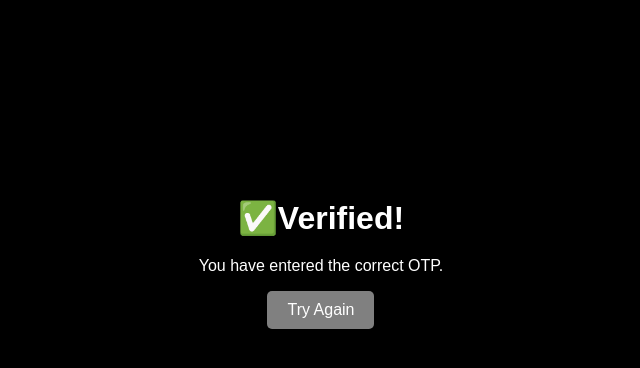
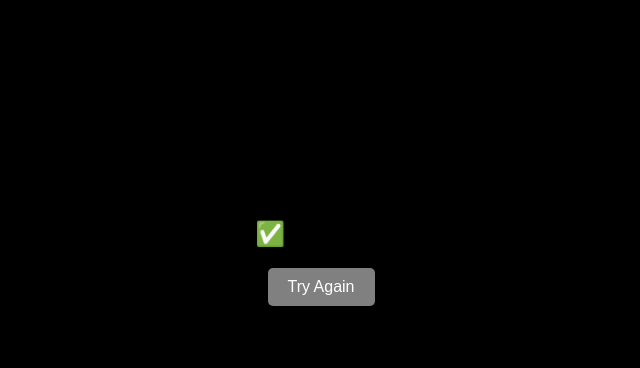
Before and after one commit to Adityax1124/OTP-Verification, a Flask app: page /verified in a window 1280 px wide. Shown: the part 147-515 px from the top of the page, without its empty margins (319-959 px from the left). Run offline with Flask 3, Linux system fonts and the light colour scheme.

Commit message:
Update verified.html

```diff
--- a/templates/verified.html
+++ b/templates/verified.html
@@ -2,16 +2,14 @@
 <html lang="en">
 <head>
     <meta charset="UTF-8">
+    <meta name="viewport" content="width=device-width, initial-scale=1.0">
     <title>Verified</title>
-    <link rel="stylesheet" href="/static/style.css">
+    <link rel="stylesheet" href="{{ url_for('static', filename='style.css') }}">
 </head>
 <body>
     <div class="container">
-        <h1>✅Verified!</h1>
-        <p class="VP">You have entered the correct OTP.</p>
-        <a href="{{ url_for('index') }}">
-            <button>Try Again</button>
-        </a>
+        <h2>✅ Verified!</h2>
+        <a href="{{ url_for('index') }}"><button>Try Again</button></a>
     </div>
 </body>
 </html>
```
